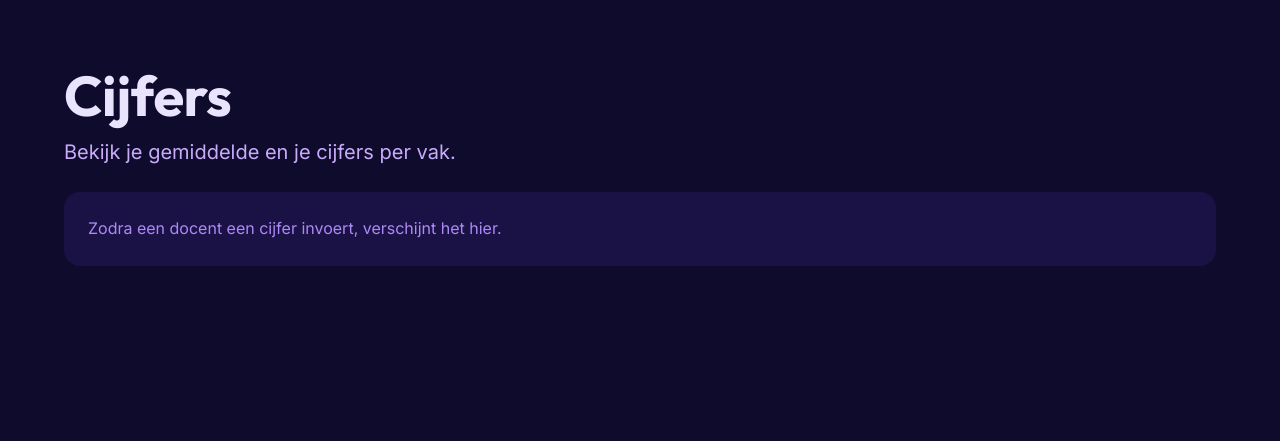
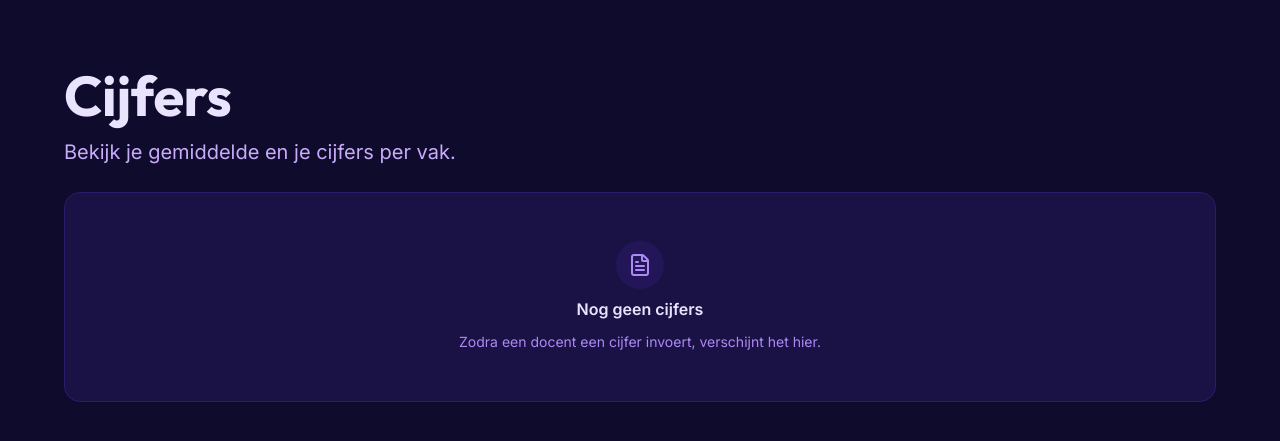
Before and after one commit to Richievdheij/schoolladder, a PHP site: page /pages/grades.php in a window 1280 px wide. Shown: the part 73-514 px from the top of the page. Run offline with PHP 8.4, Linux system fonts and the light colour scheme; data that the repository does not hold is empty.

Commit message:
[WIP]: Empty state update + styling update

```diff
--- a/css/components.css
+++ b/css/components.css
@@ -13,6 +13,62 @@
   flex: none;
   width: 24px;
   height: 24px;
+}
+
+/* --------------------------------------------------------------- avatar */
+
+/* The circle with someone's initials in it. The menu panel and the dashboard
+   hero both use it, which is why it sits here and not in navbar.css. */
+.avatar {
+  display: grid;
+  flex: none;
+  place-items: center;
+  width: 56px;
+  height: 56px;
+  border-radius: var(--radius-full);
+  background-image: var(--gradient-accent);
+  color: var(--text-on-accent);
+  font-family: var(--font-heading);
+  font-size: var(--fs-lg);
+  font-weight: var(--fw-bold);
+  letter-spacing: var(--ls-label);
+  line-height: 1;
+}
+
+/* ---------------------------------------------------------- empty state */
+
+/* What a card shows when it has nothing in it yet. Built by emptyState() in
+   config.php, so every page gets the same thing without copying markup.
+
+   Quiet on purpose: an empty card is the normal state of a new account, not
+   an error, and it should not shout louder than a card that does have
+   something to say. */
+.empty-state {
+  display: grid;
+  justify-items: center;
+  gap: var(--space-sm);
+  padding-block: var(--space-xl);
+  text-align: center;
+}
+
+.empty-state__icon {
+  display: grid;
+  place-items: center;
+  width: 48px;
+  height: 48px;
+  border-radius: var(--radius-full);
+  background-color: var(--accent-soft);
+  color: var(--text-muted);
+}
+
+.empty-state__title {
+  color: var(--text-heading);
+  font-weight: var(--fw-semibold);
+}
+
+.empty-state__text {
+  color: var(--text-muted);
+  font-size: var(--fs-sm);
 }
 
 /* ------------------------------------------------------- page and cards */
@@ -31,8 +87,12 @@
   margin-bottom: var(--space-xl);
 }
 
+/* The border is what separates one card from the next where they touch, and
+   it keeps a card from dissolving into the page background on a dark theme.
+   Subtle on purpose: it should read as an edge, not as a frame. */
 .card {
   padding: var(--space-xl);
+  border: 1px solid var(--border-subtle);
   border-radius: var(--radius-xl);
   background-color: var(--surface-1);
 }
--- a/css/components/bottom-nav.css
+++ b/css/components/bottom-nav.css
@@ -23,6 +23,8 @@
      page you are on sits. */
   padding: var(--space-sm);
 
+  /* Same subtle edge as .card, so the bar reads as part of the same set. */
+  border: 1px solid var(--border-subtle);
   border-radius: var(--radius-full);
   background-color: var(--surface-2);
   box-shadow: var(--shadow-md);
--- a/includes/config.php
+++ b/includes/config.php
@@ -44,6 +44,19 @@ function icon(string $name): string
     return file_get_contents($file);
 }
 
+/**
+ * What a card shows when it has nothing in it yet: an icon, a title and a
+ * short line of text. Styling lives in .empty-state in components.css.
+ */
+function emptyState(string $iconName, string $title, string $text): string
+{
+    return '<div class="empty-state">'
+        . '<span class="empty-state__icon">' . icon($iconName) . '</span>'
+        . '<p class="empty-state__title">' . e($title) . '</p>'
+        . '<p class="empty-state__text">' . e($text) . '</p>'
+        . '</div>';
+}
+
 /** Return the database connection. Connects on first use. */
 function db(): PDO
 {
--- a/pages/grades.php
+++ b/pages/grades.php
@@ -111,7 +111,7 @@ function renderGradeRow(array $row): void
 
             <!-- No grades yet: show a message instead of an empty page. -->
             <div class="card">
-                <p class="text-muted">Zodra een docent een cijfer invoert, verschijnt het hier.</p>
+                <?= emptyState('file-text', 'Nog geen cijfers', 'Zodra een docent een cijfer invoert, verschijnt het hier.') ?>
             </div>
 
         <?php else: ?>
```
